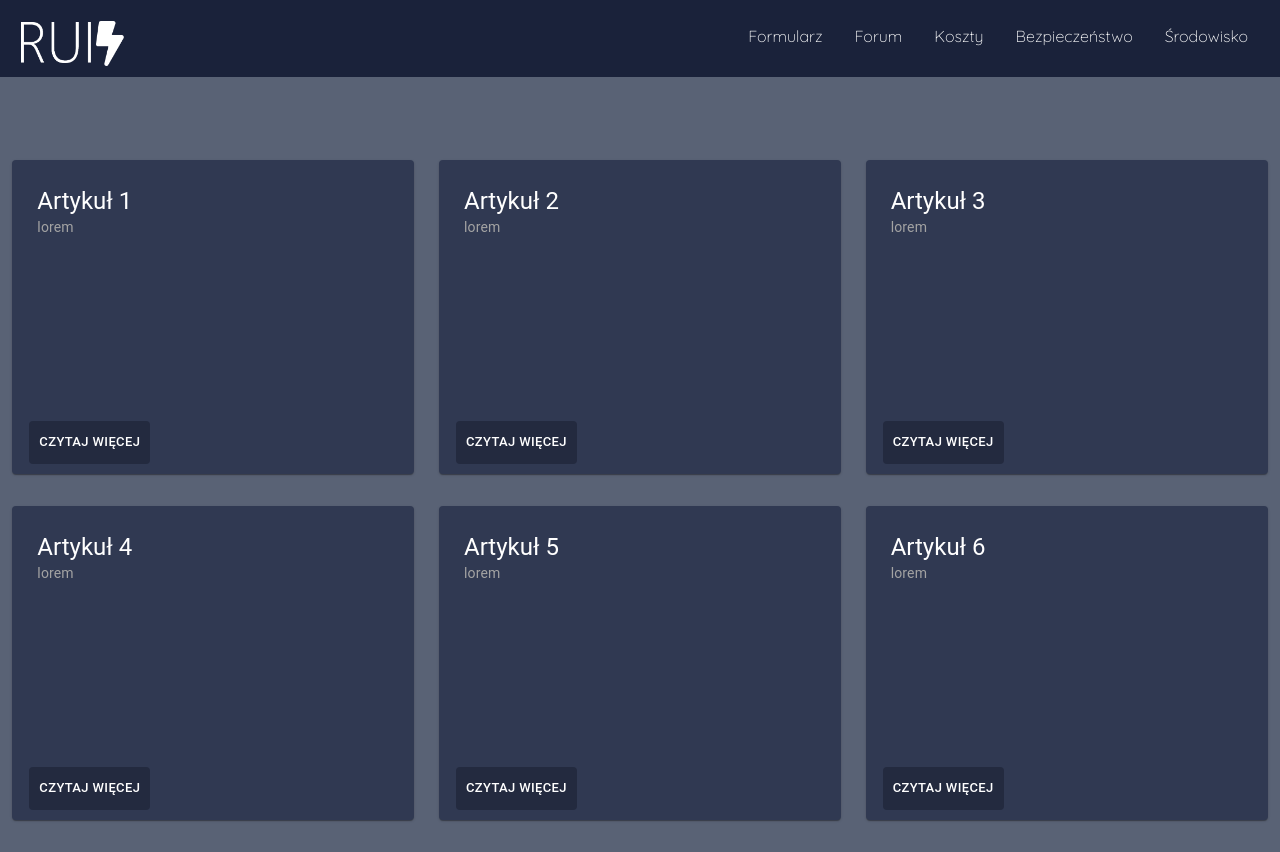
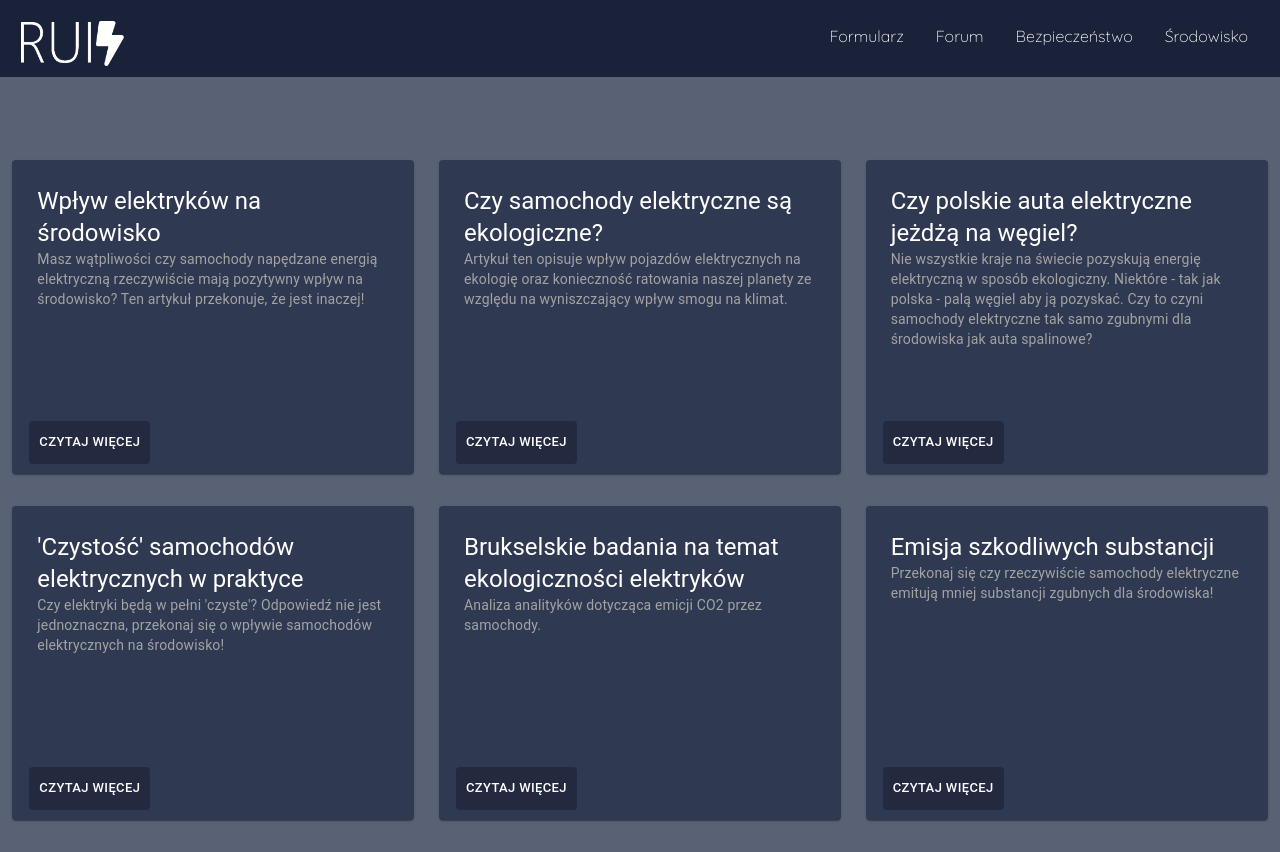
Before and after one commit to Just-Simon-Dev/hackaton, a React (Create React App) app: page /srodowisko in a window 1280 px wide. Built offline with nearby package versions, Linux system fonts and the light colour scheme.

Commit message:
animacje i tekst do artykulow

```diff
--- a/src/App.js
+++ b/src/App.js
@@ -6,7 +6,6 @@ const Main = lazy( () => import('./components/Main') )
 const Menu = lazy( () => import('./components/Menu') )
 const Form = lazy( () => import('./components/Form') )
 const Env = lazy( () => import('./components/Env') )
-const Costs = lazy( () => import('./components/Costs') )
 const Safety = lazy( () => import('./components/Safety') )
 const Forum = lazy( () => import('./components/Forum') )
 
@@ -21,7 +20,6 @@ function App() {
           <Route exact path='/' children={ <Main/> } />
           <Route path='/formularz' children={ <Form/> } />
           <Route path='/srodowisko' children={ <Env/> } />
-          <Route path='/koszty' children={ <Costs/> } />
           <Route path='/bezpieczenstwo' children={ <Safety/> } />
           <Route path='/forum' children={ <Forum/> } />
         </Switch>
--- a/src/components/Costs.js
+++ /dev/null
@@ -1,9 +0,0 @@
-import React from 'react'
-
-export default function Costs() {
-    return (
-        <div>
-
-        </div>
-    )
-}
--- a/src/components/Env.js
+++ b/src/components/Env.js
@@ -8,12 +8,12 @@ import Typography from '@material-ui/core/Typography'
 
 export default function Env() {
     const context = [
-        { name: "Artykuł 1", link: "https://www.autocentrum.pl/newsy/samochody-elektryczne-bardziej-ekologiczne-nawet-dwu-trzykrotnie/", context: "lorem"},
-        { name: "Artykuł 2", link: "https://zmienimyswiat.pl/2020/01/13/czy-samochody-elektryczne-sa-ekologiczne/", context: "lorem" },
-        { name: "Artykuł 3", link: "https://moto.pl/MotoPL/7,174430,25666877,czy-samochod-elektryczny-jest-ekologiczny-moto-2030.html", context: "lorem" },
-        { name: "Artykuł 4", link: "https://dopower.pl/news/samochody-elektryczne-a-ekologia/", context: "lorem" },
-        { name: "Artykuł 5", link: "https://biznesalert.pl/transport-environment-samochody-elektryczne-srodowisko-benzyna-diesel-elektromobilnosc/", context: "lorem" },
-        { name: "Artykuł 6", link: "https://motoryzacja.interia.pl/raporty/raport-era-elektromobilnosci/artykuly/news-dlaczego-samochody-elektryczne-sa-najbardziej-przyjazne-srod,nId,3055953", context: "lorem" },
+        { name: "Wpływ elektryków na środowisko", link: "https://www.autocentrum.pl/newsy/samochody-elektryczne-bardziej-ekologiczne-nawet-dwu-trzykrotnie/", context: "Masz wątpliwości czy samochody napędzane energią elektryczną rzeczywiście mają pozytywny wpływ na środowisko? Ten artykuł przekonuje, że jest inaczej! "},
+        { name: "Czy samochody elektryczne są ekologiczne?", link: "https://zmienimyswiat.pl/2020/01/13/czy-samochody-elektryczne-sa-ekologiczne/", context: "Artykuł ten opisuje wpływ pojazdów elektrycznych na ekologię oraz konieczność ratowania naszej planety ze względu na wyniszczający wpływ smogu na klimat." },
+        { name: "Czy polskie auta elektryczne jeżdżą na węgiel?", link: "https://moto.pl/MotoPL/7,174430,25666877,czy-samochod-elektryczny-jest-ekologiczny-moto-2030.html", context: " Nie wszystkie kraje na świecie pozyskują energię elektryczną w sposób ekologiczny. Niektóre - tak jak polska - palą węgiel aby ją pozyskać. Czy to czyni samochody elektryczne tak samo zgubnymi dla środowiska jak auta spalinowe? " },
+        { name: "'Czystość' samochodów elektrycznych w praktyce", link: "https://dopower.pl/news/samochody-elektryczne-a-ekologia/", context: "Czy elektryki będą w pełni 'czyste'? Odpowiedź nie jest jednoznaczna, przekonaj się o wpływie samochodów elektrycznych na środowisko!" },
+        { name: " Brukselskie badania na temat ekologiczności elektryków ", link: "https://biznesalert.pl/transport-environment-samochody-elektryczne-srodowisko-benzyna-diesel-elektromobilnosc/", context: " Analiza analityków dotycząca emicji CO2 przez samochody. " },
+        { name: "Emisja szkodliwych substancji", link: "https://motoryzacja.interia.pl/raporty/raport-era-elektromobilnosci/artykuly/news-dlaczego-samochody-elektryczne-sa-najbardziej-przyjazne-srod,nId,3055953", context: "Przekonaj się czy rzeczywiście samochody elektryczne emitują mniej substancji zgubnych dla środowiska!" },
     ]
     return (
         <div className="safety-container">
--- a/src/components/Menu.js
+++ b/src/components/Menu.js
@@ -69,7 +69,6 @@ export default function Menu() {
                                 <li><Link to='/forum/profil' > Mój profil </Link></li>
                             </ul>
                     </li>
-                    <li><Link to='/koszty' > Koszty </Link></li>
                     <li><Link to='/bezpieczenstwo' > Bezpieczeństwo </Link></li>
                     <li><Link to='/srodowisko' > Środowisko </Link></li>
                 </div>
@@ -90,7 +89,6 @@ export default function Menu() {
                                 <li><Link to='/forum/glowna' > Strona Główna </Link></li>
                                 <li><Link to='/forum/profil' > Mój profil </Link></li>
                             </ul>
-                            <li><Link to='/koszty' > Koszty </Link></li>
                             <li><Link to='/bezpieczenstwo' > Bezpieczeństwo </Link></li>
                             <li><Link to='/srodowisko' > Środowisko </Link></li>
                         </div>
--- a/src/styles/menu.scss
+++ b/src/styles/menu.scss
@@ -6,6 +6,7 @@
     position: fixed;
     z-index: 20;
     top: 0;
+    animation: wysuwanie 0.3s ease-in;
    .top-logo{
        display: flex;
     img{
@@ -97,7 +98,7 @@
             opacity: 0;
             min-width: 13rem;
             position: absolute;
-            background: rgba(0, 0, 0, 0.623);
+            background: rgba(13, 11, 48, 0.623);
              left: -3rem;
             display: none;
             padding: 1rem;
@@ -151,3 +152,7 @@
     0%{ opacity: 0; z-index: 12;}
     100%{ opacity: 1; }
 }
+@keyframes wysuwanie {
+    0%{ top: -5rem;}
+    100%{ top: 0; }
+}
--- a/src/styles/style.css
+++ b/src/styles/style.css
@@ -46,6 +46,8 @@ ul, li {
   max-height: 18.5rem;
   background: #303952;
   color: #a3a3a3;
+  -webkit-animation: karty-wysuwanie 0.5s ease-in-out;
+          animation: karty-wysuwanie 0.5s ease-in-out;
 }
 
 .safety-container .karty h2 {
@@ -60,6 +62,24 @@ ul, li {
   background: #232a3f;
 }
 
+@-webkit-keyframes karty-wysuwanie {
+  0% {
+    opacity: 0;
+  }
+  100% {
+    opacity: 1;
+  }
+}
+
+@keyframes karty-wysuwanie {
+  0% {
+    opacity: 0;
+  }
+  100% {
+    opacity: 1;
+  }
+}
+
 .menu {
   width: 100vw;
   display: -webkit-box;
@@ -70,6 +90,8 @@ ul, li {
   position: fixed;
   z-index: 20;
   top: 0;
+  -webkit-animation: wysuwanie 0.3s ease-in;
+          animation: wysuwanie 0.3s ease-in;
 }
 
 .menu .top-logo {
@@ -188,7 +210,7 @@ ul, li {
   opacity: 0;
   min-width: 13rem;
   position: absolute;
-  background: rgba(0, 0, 0, 0.623);
+  background: rgba(13, 11, 48, 0.623);
   left: -3rem;
   display: none;
   padding: 1rem;
@@ -275,4 +297,22 @@ ul, li {
     opacity: 1;
   }
 }
+
+@-webkit-keyframes wysuwanie {
+  0% {
+    top: -5rem;
+  }
+  100% {
+    top: 0;
+  }
+}
+
+@keyframes wysuwanie {
+  0% {
+    top: -5rem;
+  }
+  100% {
+    top: 0;
+  }
+}
 /*# sourceMappingURL=style.css.map */
--- a/src/styles/style.scss
+++ b/src/styles/style.scss
@@ -47,6 +47,15 @@ ul, li{
             padding: 10px;
             background: #232a3f;
         }
+        animation: karty-wysuwanie 0.5s ease-in-out;
+    }
+}
+@keyframes karty-wysuwanie {
+    0%{
+        opacity: 0;
+    }
+    100%{
+        opacity: 1;
     }
 }
 @import './menu.scss';
```
Also changed, not shown: 1 other file (tests, documents, lock files or other folders).
